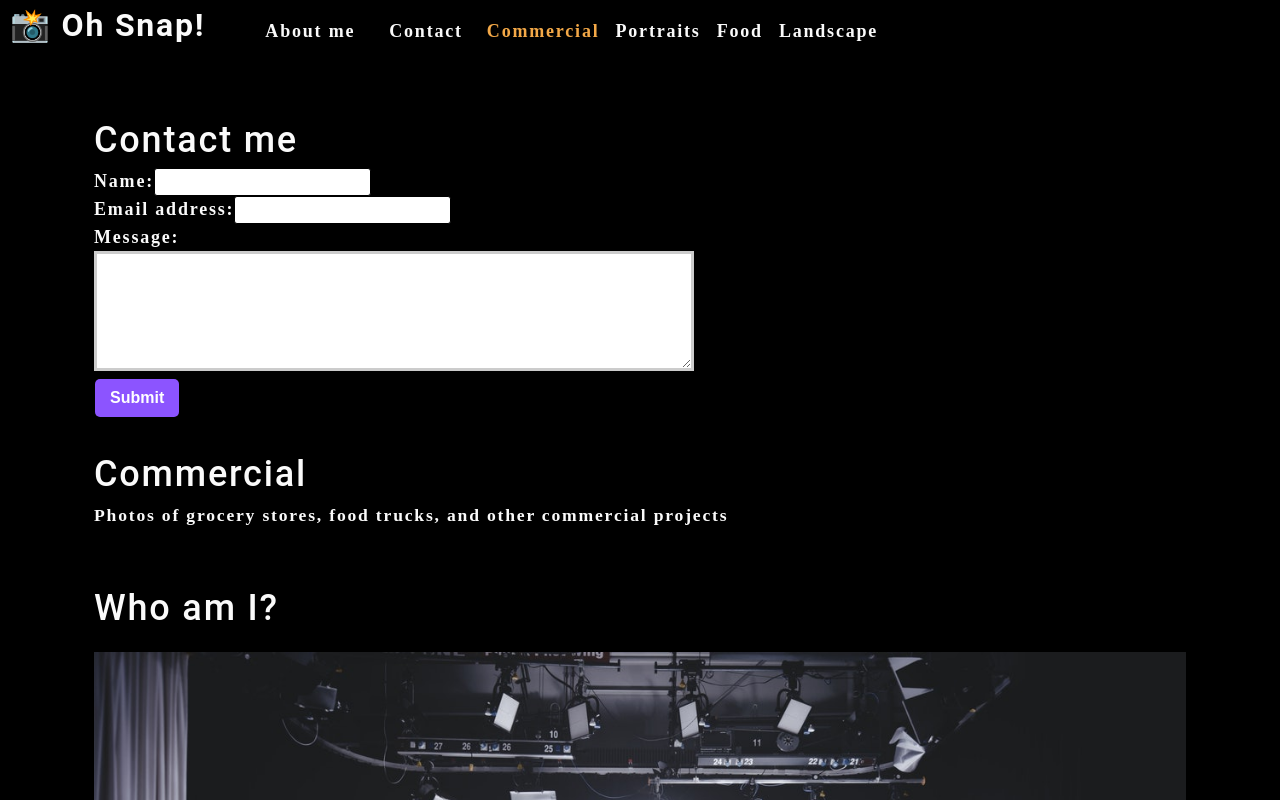
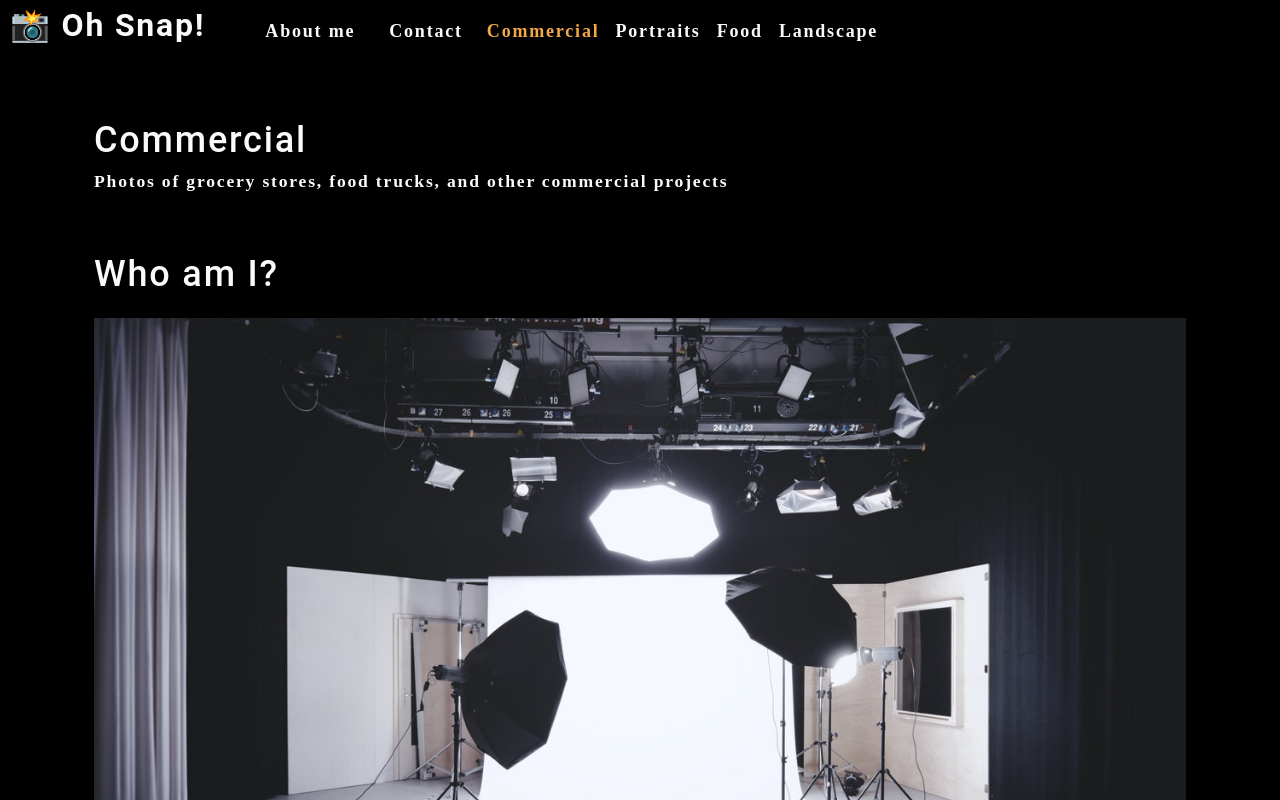
Before and after one commit to hikod/photo-port, a React (Create React App) app: page / in a window 1280 px wide. Shown: the top 800 px of the page. Built offline with nearby package versions, Linux system fonts and the light colour scheme.

Commit message:
updating app js

```diff
--- a/src/App.js
+++ b/src/App.js
@@ -17,17 +17,26 @@ function App() {
 
   const [currentCategory, setCurrentCategory] = useState(categories[0]);
 
+  const [contactSelected, setContactSelected] = useState(false);
+
   return (
     <div>
       <Nav
         categories={categories}
         setCurrentCategory={setCurrentCategory}
         currentCategory={currentCategory}
+        contactSelected={contactSelected}
+        setContactSelected={setContactSelected}
       ></Nav>
       <main>
-        <ContactForm></ContactForm>
-        <Gallery currentCategory={currentCategory}></Gallery>
-        <About></About>
+        {!contactSelected ? (
+          <>
+            <Gallery currentCategory={currentCategory}></Gallery>
+            <About></About>
+          </>
+        ) : (
+            <ContactForm></ContactForm>
+          )}
       </main>
     </div>
   );
```
